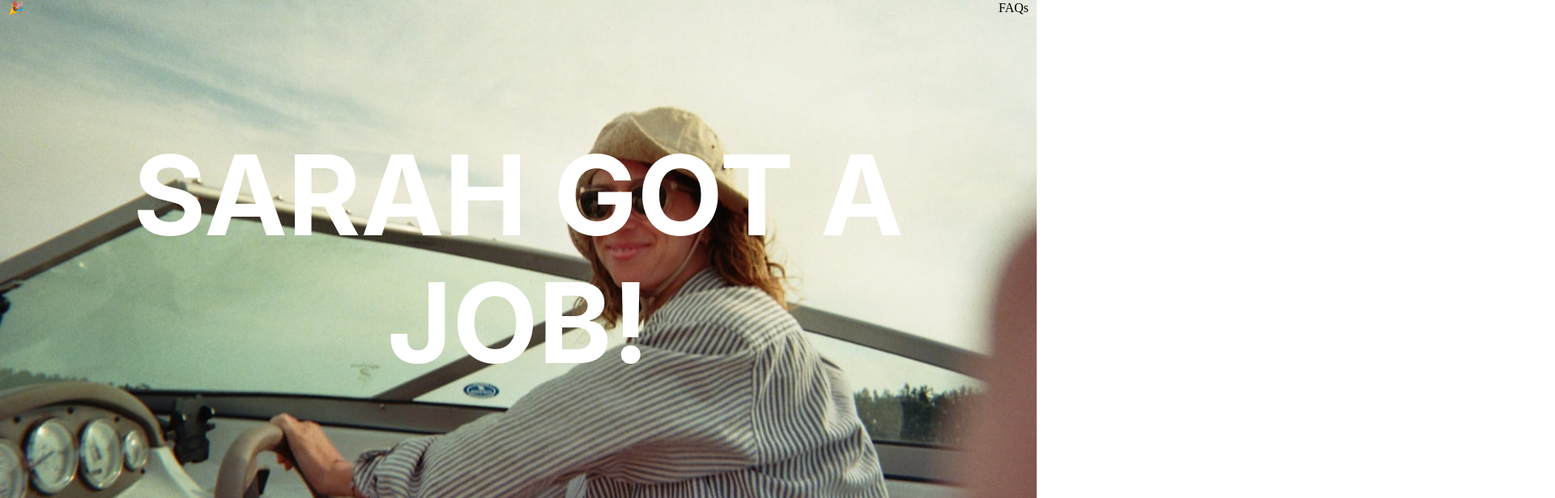
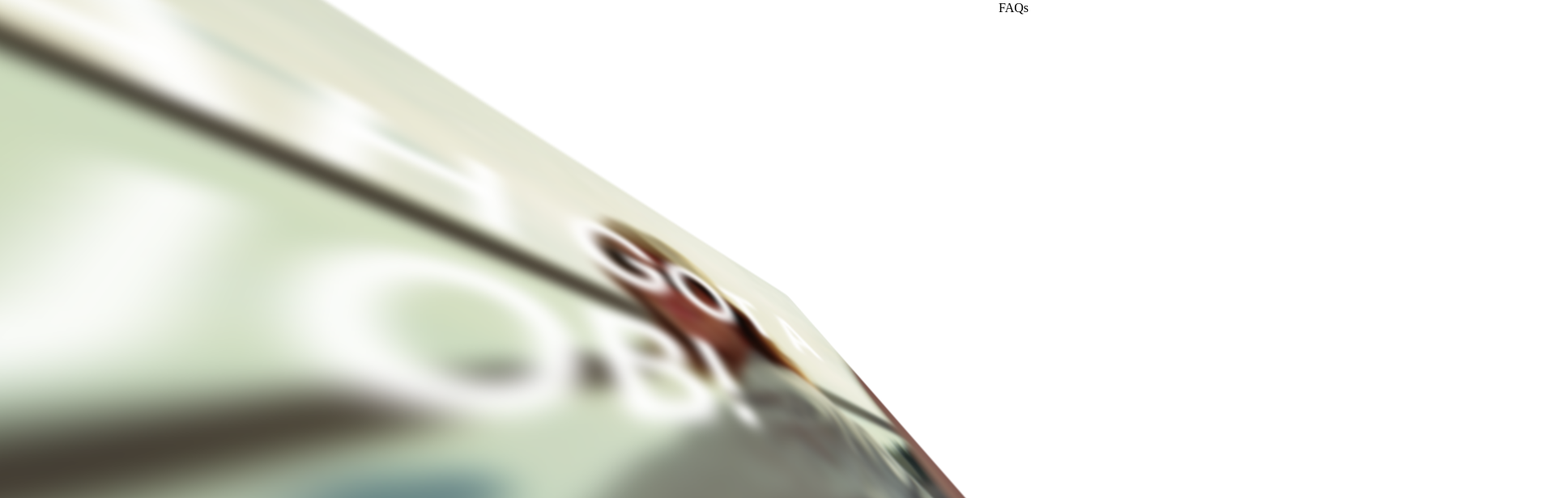
Before and after one commit to sranso/sarah-left-a-job, a Next.js app: page / in a window 1280 px wide. In both pictures the pointer is over the element "SARAH GOT A JOB!". Shown: the top 616 px of the page at 81% size, 1920 px wide, since content can reach past the window. Built offline with nearby package versions, Linux system fonts and the light colour scheme.

Commit message:
add v1 of img transition.

```diff
--- a/styles/Home.module.css
+++ b/styles/Home.module.css
@@ -22,9 +22,20 @@
   background-repeat: no-repeat;
   background-position: center;
   height: 80vh;
+  max-height: 80vh;
   width: 100vw;
   display: flex;
   align-items: center;
+  transition: 1s ease;
+}
+
+.hero:hover{
+  -webkit-transform: skew(30deg, 20deg) scale3d(2.5, 1.2, 0.3) perspective(17px) rotate3d(1, 2, 3, 10deg);
+  -ms-transform: skew(30deg, 20deg) scale3d(2.5, 1.2, 0.3) perspective(17px) rotate3d(1, 2, 3, 10deg);
+  transform: skew(30deg, 20deg) scale3d(2.5, 1.2, 0.3) perspective(17px) rotate3d(1, 2, 3, 10deg);
+  filter: blur(8px);
+  -webkit-filter: blur(8px);
+  transition: 5s ease;
 }
 
 .celebrate {
```
